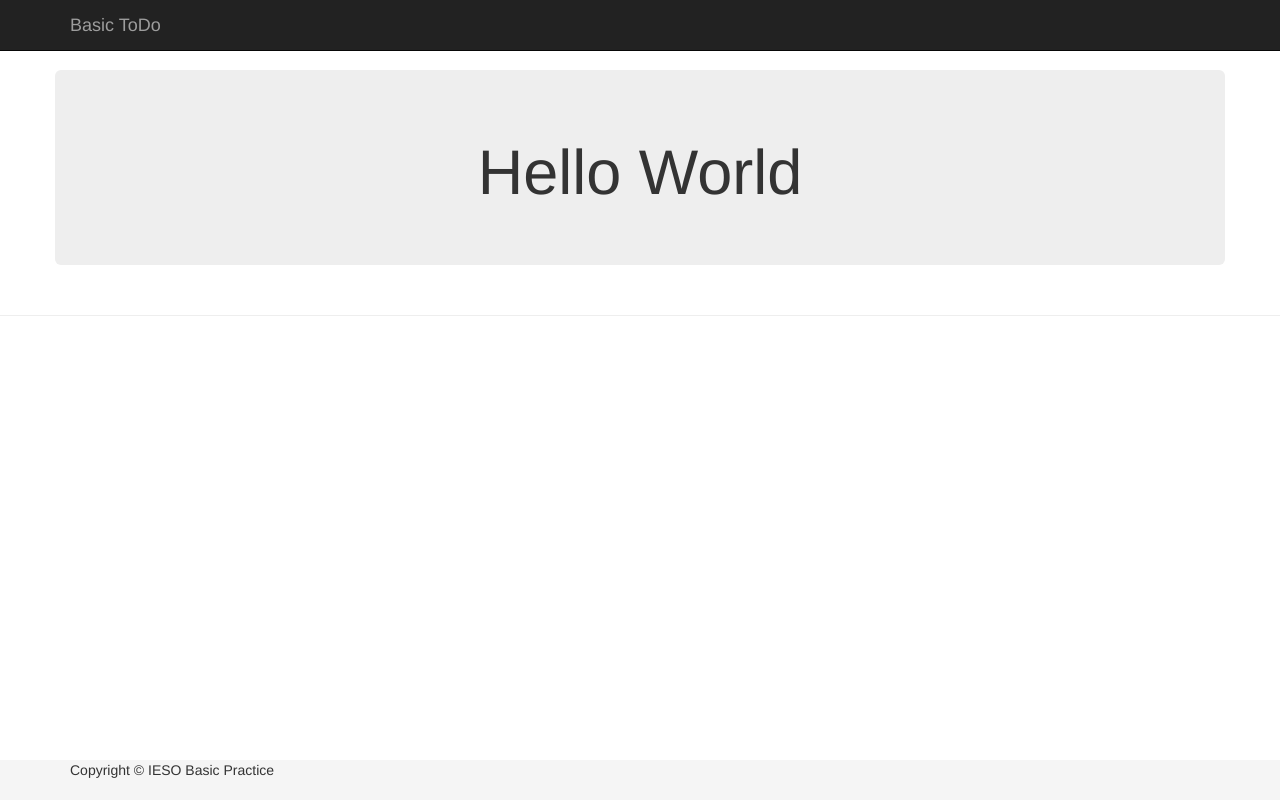
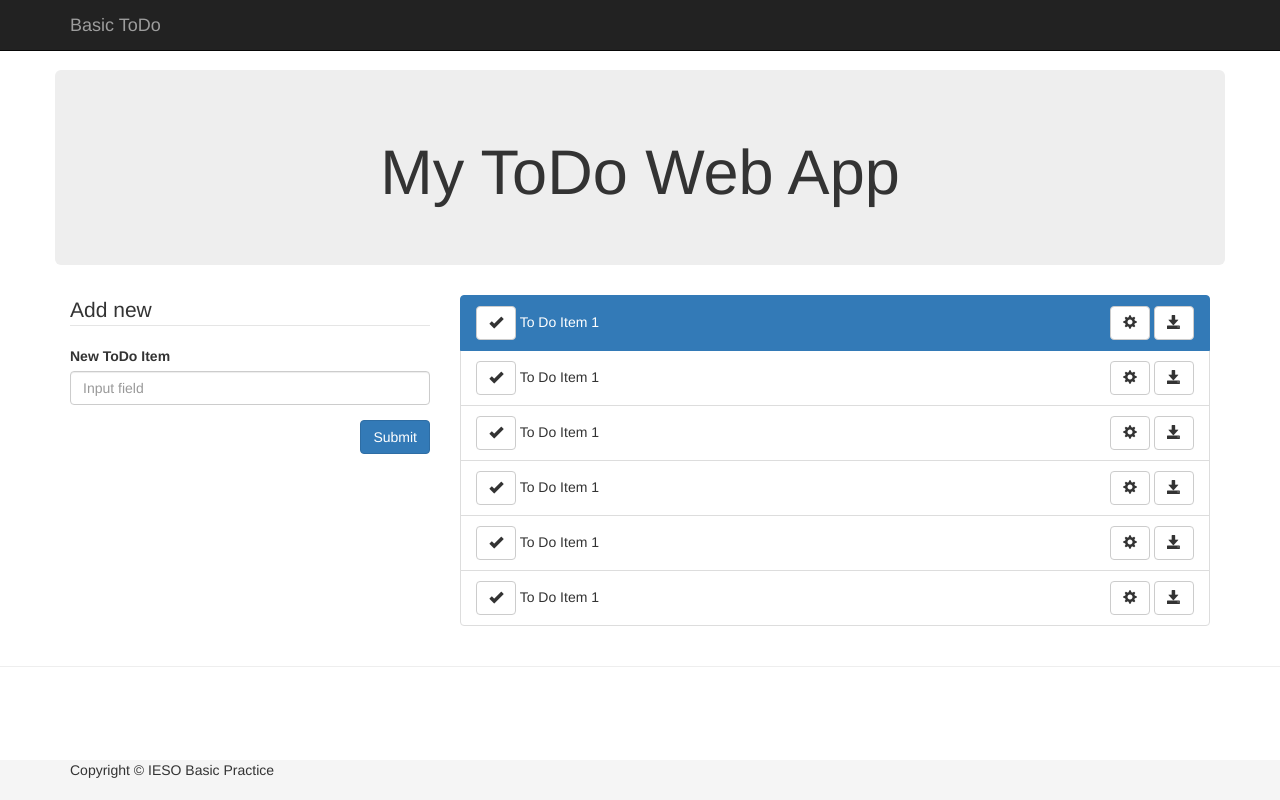
Before and after one commit to stark0088/TR1, a website: page public/index.html in a window 1280 px wide. Drawn offline with Linux system fonts and the light colour scheme; files whose address does not match are found by name.

Commit message:
algunas diviciones

```diff
--- a/public/index.html
+++ b/public/index.html
@@ -33,7 +33,107 @@
 <div class="container">
 <div class="row">
 <div class="jumbotron">
-<h1 class="text-center">Hello World</h1>
+<h1 class="text-center">My ToDo Web App</h1>
+</div>
+</div>
+<div class="row">
+<div class="col-xs-4 col-sm-4 col-md-4 col-lg-4">
+<form action="/" method="POST" role="form">
+<legend>Add new</legend>
+<div class="form-group">
+<label for="">New ToDo Item</label>
+<input type="text" class="form-control" id="" placeholder="Input field">
+</div>
+<button type="submit" class="btn btn-primary pull-right">Submit</button>
+</form>
+</div>
+<div class="col-xs-8 col-sm-8 col-md-8 col-lg-8">
+<ul class="list-group">
+<li class="list-group-item active">
+<button type="button" class="btn btn-default">
+<span class="glyphicon glyphicon-ok" aria-hidden="true"></span>
+</button>
+To Do Item 1
+<div class="btn-group-md pull-right" role="group" aria-label="...">
+<button type="button" class="btn btn-default">
+<span class="glyphicon glyphicon-cog" aria-hidden="true"></span>
+</button>
+<button type="button" class="btn btn-default">
+<span class="glyphicon glyphicon-save" aria-hidden="true"></span>
+</button>
+</div>
+</li>
+<li class="list-group-item">
+<button type="button" class="btn btn-default">
+<span class="glyphicon glyphicon-ok" aria-hidden="true"></span>
+</button>
+To Do Item 1
+<div class="btn-group-md pull-right" role="group" aria-label="...">
+<button type="button" class="btn btn-default">
+<span class="glyphicon glyphicon-cog" aria-hidden="true"></span>
+</button>
+<button type="button" class="btn btn-default">
+<span class="glyphicon glyphicon-save" aria-hidden="true"></span>
+</button>
+</div>
+</li>
+<li class="list-group-item">
+<button type="button" class="btn btn-default">
+<span class="glyphicon glyphicon-ok" aria-hidden="true"></span>
+</button>
+To Do Item 1
+<div class="btn-group-md pull-right" role="group" aria-label="...">
+<button type="button" class="btn btn-default">
+<span class="glyphicon glyphicon-cog" aria-hidden="true"></span>
+</button>
+<button type="button" class="btn btn-default">
+<span class="glyphicon glyphicon-save" aria-hidden="true"></span>
+</button>
+</div>
+</li>
+<li class="list-group-item">
+<button type="button" class="btn btn-default">
+<span class="glyphicon glyphicon-ok" aria-hidden="true"></span>
+</button>
+To Do Item 1
+<div class="btn-group-md pull-right" role="group" aria-label="...">
+<button type="button" class="btn btn-default">
+<span class="glyphicon glyphicon-cog" aria-hidden="true"></span>
+</button>
+<button type="button" class="btn btn-default">
+<span class="glyphicon glyphicon-save" aria-hidden="true"></span>
+</button>
+</div>
+</li>
+<li class="list-group-item">
+<button type="button" class="btn btn-default">
+<span class="glyphicon glyphicon-ok" aria-hidden="true"></span>
+</button>
+To Do Item 1
+<div class="btn-group-md pull-right" role="group" aria-label="...">
+<button type="button" class="btn btn-default">
+<span class="glyphicon glyphicon-cog" aria-hidden="true"></span>
+</button>
+<button type="button" class="btn btn-default">
+<span class="glyphicon glyphicon-save" aria-hidden="true"></span>
+</button>
+</div>
+</li>
+<li class="list-group-item">
+<button type="button" class="btn btn-default">
+<span class="glyphicon glyphicon-ok" aria-hidden="true"></span>
+</button>
+To Do Item 1
+<div class="btn-group-md pull-right" role="group" aria-label="...">
+<button type="button" class="btn btn-default">
+<span class="glyphicon glyphicon-cog" aria-hidden="true"></span>
+</button>
+<button type="button" class="btn btn-default">
+<span class="glyphicon glyphicon-save" aria-hidden="true"></span>
+</button>
+</div>
+</li>
+</ul>
 </div>
 </div>
 </div>
@@ -52,4 +152,4 @@
 <!-- Bootstrap JavaScript -->
 <script src="/js/bootstrap/bootstrap.min.js"></script>
 </body>
-</html>
+</html
```
